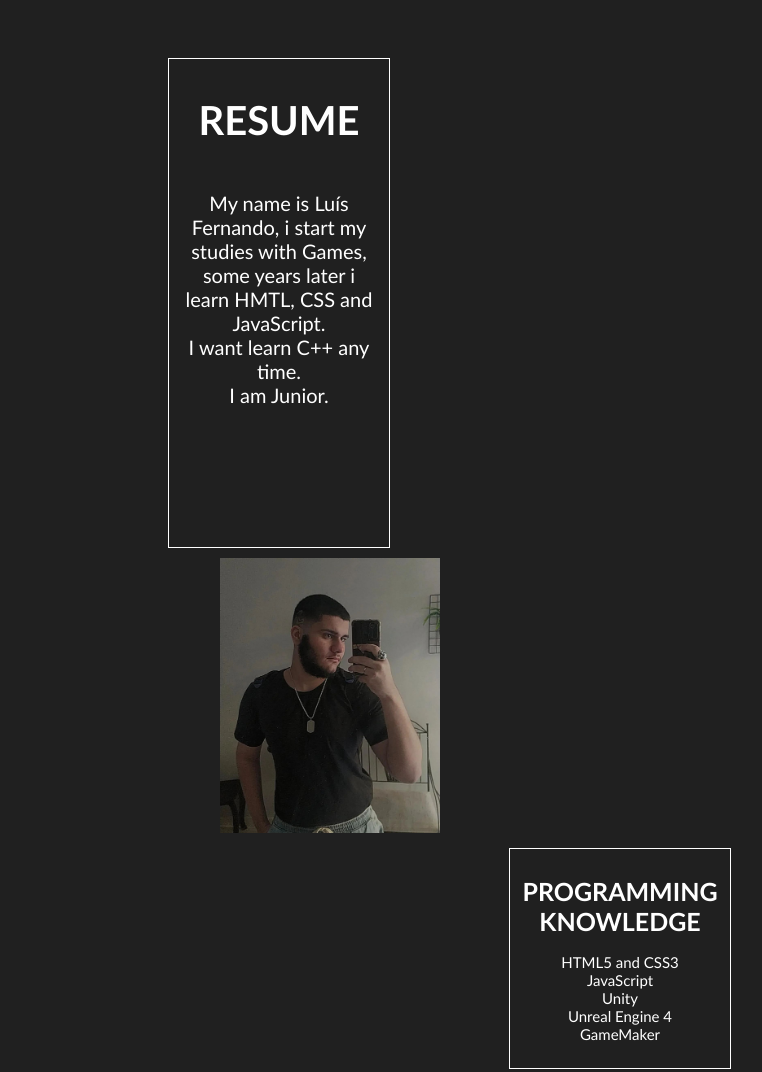
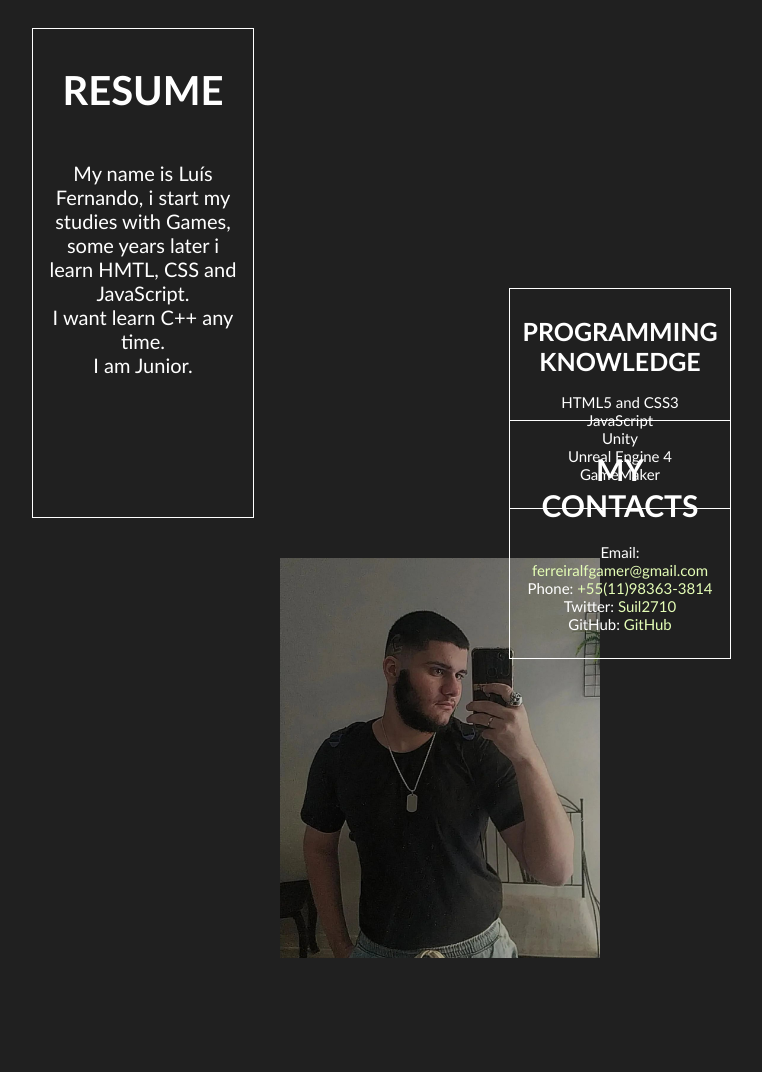
Before and after one commit to Suil2710/Luis-Resume, a plain HTML site: page segundaparte.html in a window 1280 px wide. Shown: the top 1072 px of the page, without its empty margins (96-858 px from the left). After the commit the page ends 972 px from the top, so only its background shows below. Drawn offline with Linux system fonts and the light colour scheme.

Commit message:
Add files via upload

```diff
--- a/segundaparte.html
+++ b/segundaparte.html
@@ -103,7 +103,6 @@
             margin-top: 867px;
             margin-left: -140px;
             font-size: 15px;
-            margin-bottom: 40px;
         }
 
         }
@@ -145,7 +144,6 @@
             margin-top: 867px;
             margin-left: -143px;
             font-size: 15px;
-            margin-bottom: 40px;
         }
 
         }
@@ -155,6 +153,7 @@
         body, html {
             background: #202020;
             font-family: 'Gill Sans', 'Gill Sans MT', Calibri, 'Trebuchet MS', sans-serif;
+            padding-bottom: 40px;
         }
 
         .resume{
@@ -187,7 +186,138 @@
             margin-top: 867px;
             margin-left: -163px;
             font-size: 15px;
-            margin-bottom: 40px;
+        }
+
+        }
+
+        @media screen and (min-width: 768px){
+
+        body, html {
+        background: #202020;
+        font-family: 'Gill Sans', 'Gill Sans MT', Calibri, 'Trebuchet MS', sans-serif;
+        }
+
+        div{
+        font-family: 'Gill Sans', 'Gill Sans MT', Calibri, 'Trebuchet MS', sans-serif;
+        color: white;
+        border-style: solid;
+        border-width: 1px;
+        display: inline-block;
+        position: absolute;
+        max-width: 300px;
+        min-width: 50px;
+        padding: 10px;
+        margin: 50px;
+        font-size: 12px;
+        }
+
+        .resume{
+        text-align: center;
+        font-size: 20px;
+        max-width: 500px;
+        width: 500px;
+        margin-top: 20px;
+        margin-left: 120px;
+        padding-bottom: 0px;
+        }
+
+        .resume2{
+        padding-top: 20px;
+        font-size: 20px;
+        }
+
+        .Me{
+        margin-left: 110px;
+        border: none;
+        }
+
+        img{
+        width: 160px;
+        }
+
+        .programming{
+        text-align: center;
+        left: 57%;
+        width: 500px;
+        margin-top: 280px;
+        margin-bottom: 0px;
+        }
+
+        .mycontacts{
+        text-align: center;
+        top: 90%;
+        left: 57%;
+        width: 500px;
+        margin-top: 260px;
+        }
+
+        a{
+        text-decoration: none;
+        color: rgb(228, 253, 182);
+        }
+
+        }
+
+        @media screen and (min-width: 1024px){
+
+            body, html {
+            background: #202020;
+            font-family: 'Gill Sans', 'Gill Sans MT', Calibri, 'Trebuchet MS', sans-serif;
+        }
+
+        div{
+            font-family: 'Gill Sans', 'Gill Sans MT', Calibri, 'Trebuchet MS', sans-serif;
+            color: white;
+            border-style: solid;
+            border-width: 1px;
+            display: inline-block;
+            position: absolute;
+            max-width: 300px;
+            min-width: 50px;
+            padding: 10px;
+            margin: 50px;
+            font-size: 18px;
+        }
+
+        .resume{
+            text-align: center;
+            font-size: 20px;
+            max-width: 200px;
+            padding-bottom: 120px;
+        }
+
+        .resume2{
+            padding-top: 20px;
+        }
+
+        .Me{
+            left: 26%;
+            border: none;
+            padding-top: 40px;
+        }
+
+        img{
+            max-width: 320px;
+            width: 320px;
+        }
+
+        .programming{
+            text-align: center;
+            left: 60%;
+            width: 500px;
+        }
+
+        .mycontacts{
+            text-align: center;
+            top: 40%;
+            left: 60%;
+            width: 500px;
+            margin-top: 100px;
+        }
+
+        a{
+            text-decoration: none;
+            color: rgb(228, 253, 182);
         }
 
         }
```
